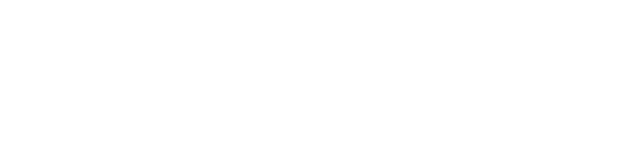
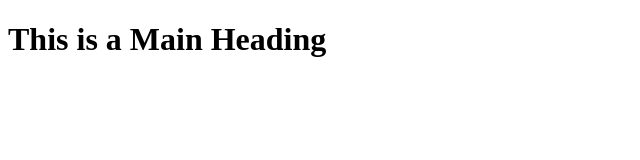
Before and after one commit to ssteenka020/testproject1, a plain HTML site: page index.html in a window 1280 px wide. Shown: the whole page, without its empty margins (0-640 px from the left). Drawn offline with Linux system fonts and the light colour scheme.

Commit message:
Heading added

```diff
--- a/index.html
+++ b/index.html
@@ -8,6 +8,6 @@
     <title>Test Project 1</title>
 </head>
 <body>
-
+    <h1>This is a Main Heading</h1>
 </body>
 </html>
```
